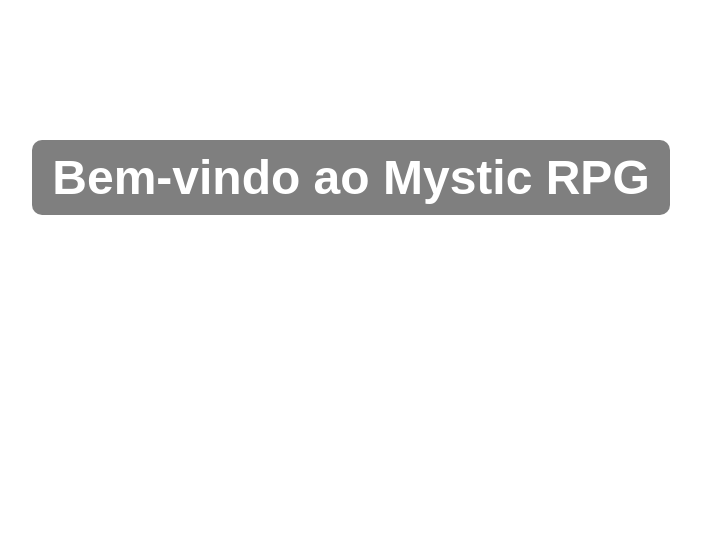
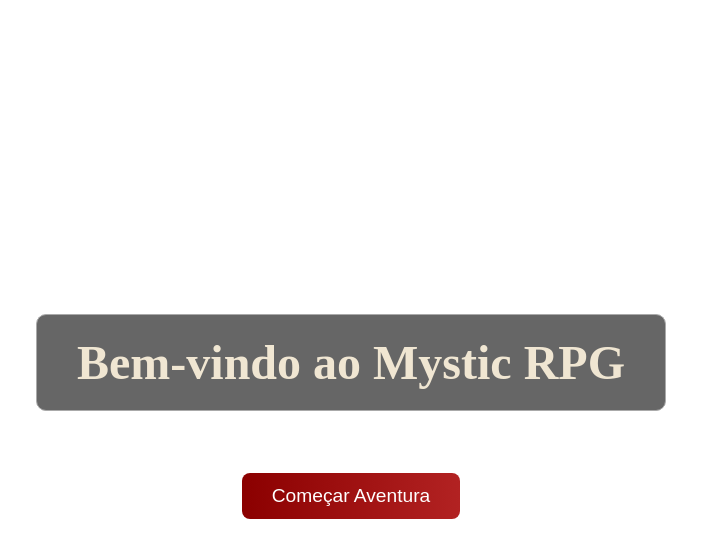
Before and after one commit to rmutto28/Mystic-web, a website: page index.html in a window 1280 px wide. Shown: the whole page, without its empty margins (289-990 px from the left). Drawn offline with Linux system fonts and the light colour scheme.

Commit message:
Update index.html com novo layout Mystic RPG

```diff
--- a/index.html
+++ b/index.html
@@ -1,4 +1,3 @@
-
 <!DOCTYPE html>
 <html lang="pt-BR">
 <head>
@@ -7,23 +6,49 @@
   <title>Mystic RPG</title>
   <style>
     body {
-      background-image: url('bg.jpg');
+      margin: 0;
+      padding: 0;
+      background: url('bg.jpg') no-repeat center center fixed;
       background-size: cover;
-      color: white;
-      font-family: Arial, sans-serif;
+      font-family: 'Cinzel', serif;
+      color: #f0e6d2;
+      display: flex;
+      justify-content: center;
+      align-items: center;
+      height: 100vh;
       text-align: center;
-      padding-top: 100px;
     }
+
     h1 {
-      font-size: 3em;
-      background: rgba(0, 0, 0, 0.5);
-      display: inline-block;
-      padding: 10px 20px;
+      font-size: 3rem;
+      background: rgba(0, 0, 0, 0.6);
+      padding: 20px 40px;
       border-radius: 10px;
+      border: 1px solid #aaa;
+    }
+
+    button {
+      margin-top: 30px;
+      font-size: 1.2rem;
+      padding: 12px 30px;
+      background: linear-gradient(to right, #8b0000, #b22222);
+      color: #fff;
+      border: none;
+      border-radius: 8px;
+      cursor: pointer;
+      transition: 0.3s;
+    }
+
+    button:hover {
+      background: linear-gradient(to right, #a52a2a, #ff4500);
+      transform: scale(1.05);
     }
   </style>
 </head>
 <body>
-  <h1>Bem-vindo ao Mystic RPG</h1>
+  <div>
+    <h1>Bem-vindo ao Mystic RPG</h1>
+    <button>Começar Aventura</button>
+  </div>
 </body>
 </html>
```
